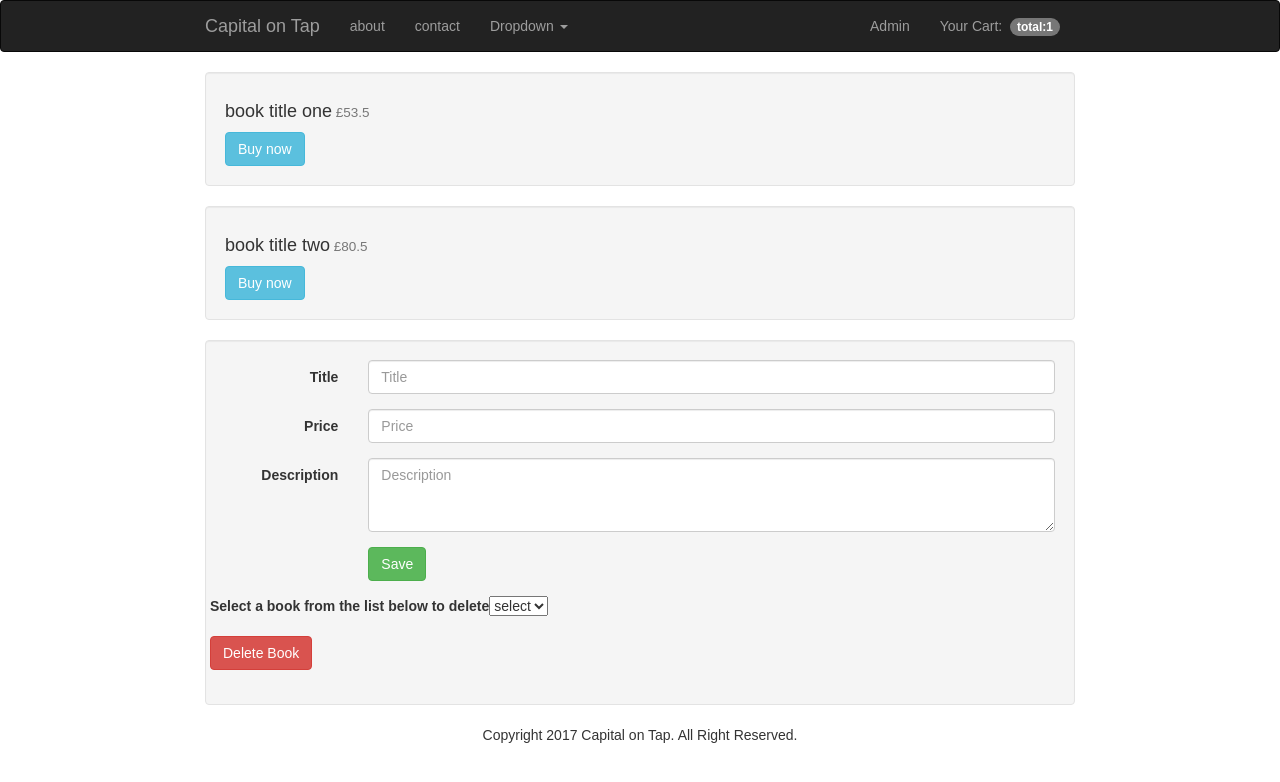
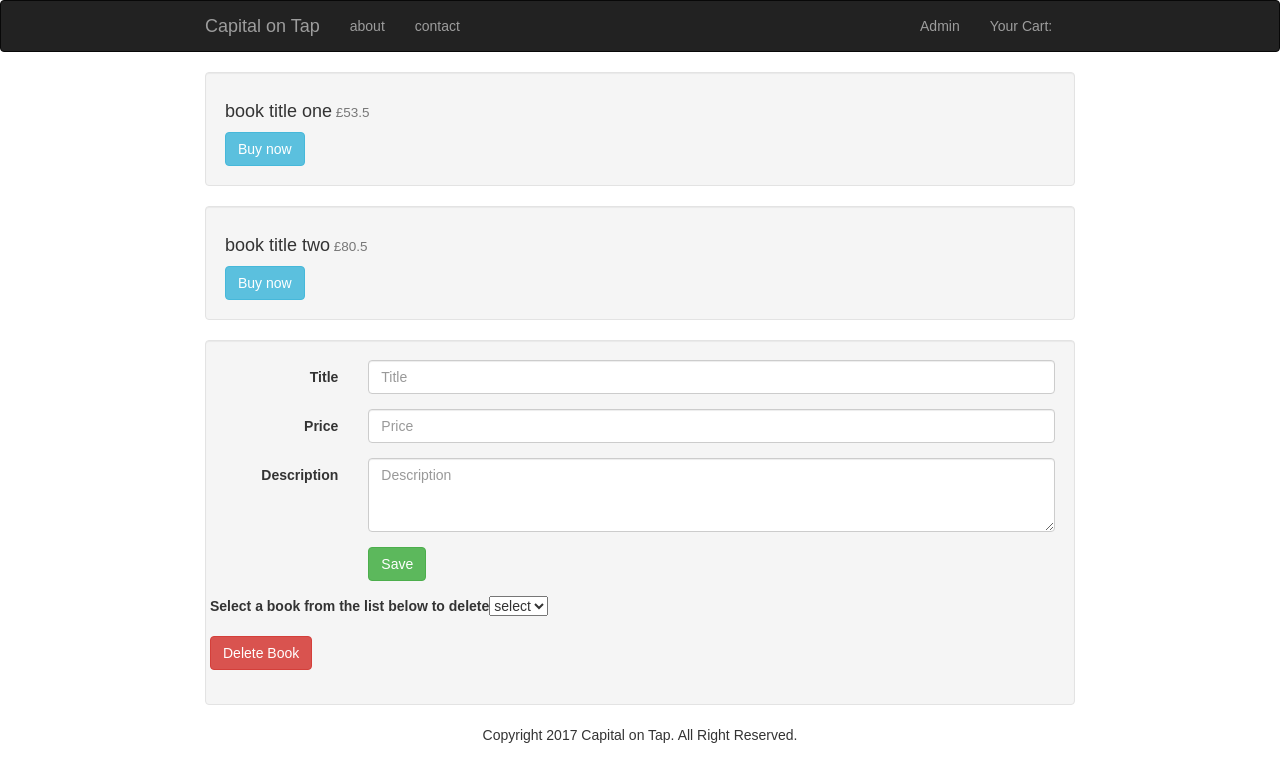
Before and after one commit to tabasomaryamanesh/reactonlineshop, a React (Create React App) app: page / in a window 1280 px wide. Shown: the top 782 px of the page. Built offline with nearby package versions, Linux system fonts and the light colour scheme.

Commit message:
add dynamic badge

```diff
--- a/src/components/pages/main.js
+++ b/src/components/pages/main.js
@@ -1,12 +1,13 @@
 import React, { Component } from "react";
 import Menu from "../pages/menu";
 import Footer from "../pages/footer";
+import { connect } from "react-redux";
 
 class Main extends Component {
   render() {
     return (
       <div>
-        <Menu />
+        <Menu cartItemsNumber={this.props.totalQty} />
         {this.props.children}
         <Footer />
       </div>
@@ -14,4 +15,10 @@ class Main extends Component {
   }
 }
 
-export default Main;
+function mapStateToProps(state) {
+  return {
+    totalQty: state.carts.totalQty
+  };
+}
+
+export default connect(mapStateToProps)(Main);
--- a/src/components/pages/menu.js
+++ b/src/components/pages/menu.js
@@ -26,13 +26,13 @@ class Menu extends Component {
             <NavItem eventKey={2} href="/contact">
               contact
             </NavItem>
-            <NavDropdown eventKey={3} title="Dropdown" id="basic-nav-dropdown">
+            {/* <NavDropdown eventKey={3} title="Dropdown" id="basic-nav-dropdown">
               <MenuItem eventKey={3.1}>Action</MenuItem>
               <MenuItem eventKey={3.2}>Another action</MenuItem>
               <MenuItem eventKey={3.3}>Something else here</MenuItem>
               <MenuItem divider />
               <MenuItem eventKey={3.3}>Separated link</MenuItem>
-            </NavDropdown>
+            </NavDropdown> */}
           </Nav>
           <Nav pullRight>
             <NavItem eventKey={1} href="/admin">
@@ -40,7 +40,11 @@ class Menu extends Component {
             </NavItem>
             <NavItem eventKey={2} href="/cart">
               Your Cart:&nbsp;&nbsp;
-              <Badge className="badge">total:1</Badge>
+              {this.props.cartItemsNumber > 0 ? (
+                <Badge className="badge"> {this.props.cartItemsNumber} </Badge>
+              ) : (
+                ""
+              )}
             </NavItem>
           </Nav>
         </Navbar.Collapse>
```
